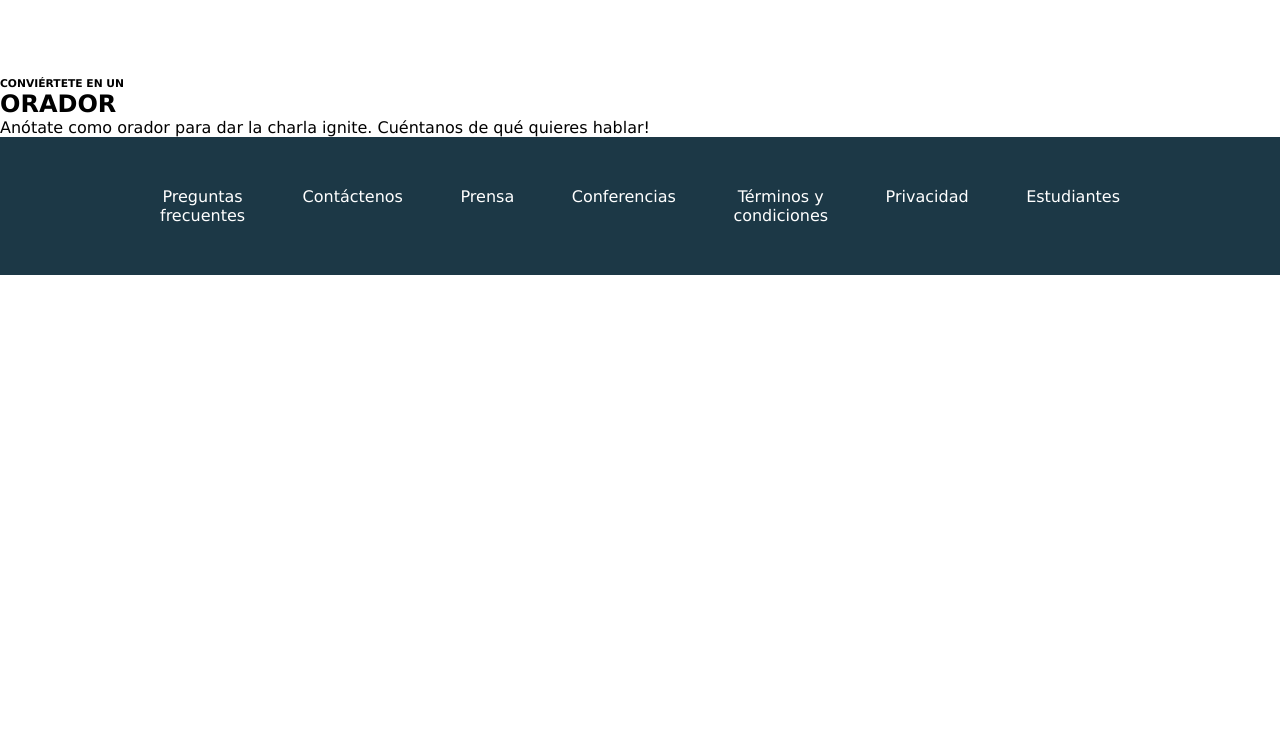
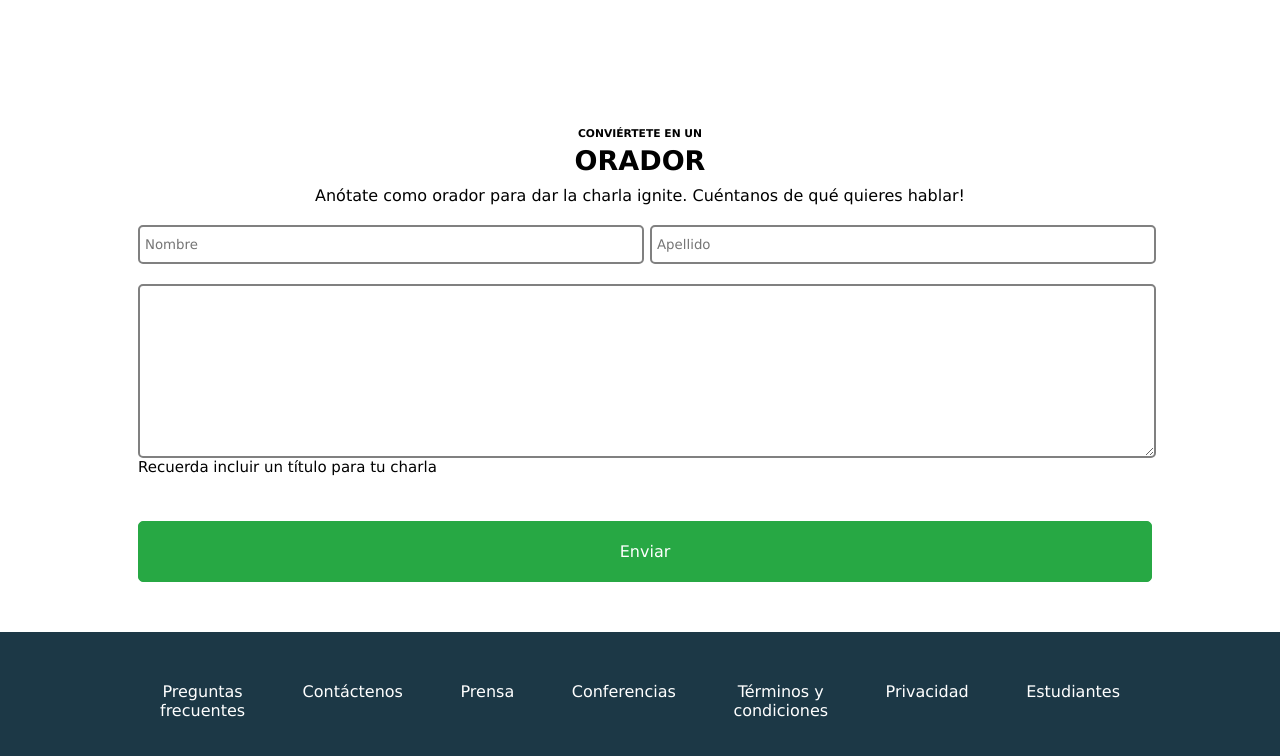
Before and after one commit to h-alfredo-ascazuri/responsive-youtube, a plain HTML site: page index.html in a window 1280 px wide. Shown: the part 1343-2099 px from the top of the page. Before the commit the page ends 1618 px from the top, so only its background shows below. Drawn offline with Linux system fonts and the light colour scheme.

Commit message:
terminado el tutorial de yt

```diff
--- a/index.html
+++ b/index.html
@@ -80,7 +80,20 @@
         <P>Anótate como orador para dar la charla ignite. Cuéntanos de qué quieres hablar!</P>
         <form action="#">
             <div class="datos-form">
-                <div class=""></div>
+                <div class="nombre">
+                    <input type="text" name="nombre" id="nombre" placeholder="Nombre">
+                </div>
+                <div class="apellido">
+                    <input type="text" name="apellido" id="apellido" placeholder="Apellido">
+                </div>
+            </div>
+            <div class="tema">
+                <textarea name="tema" id="tema" cols="30" rows="10" placeholder="Sobre qué quieres hablar?">
+                </textarea>
+                <label for="titulo">Recuerda incluir un título para tu charla</label>
+            </div>
+            <div class="boton-form">
+                <a href="#" class="boton-tickets">Enviar</a>
             </div>
         </form>
     </section>
--- a/styles.css
+++ b/styles.css
@@ -174,7 +174,62 @@ header h4{
 
 /*CONVIERTETE EN ORADOR*/
 #conviertete-en-orador{
-
+    padding: 50px 0px;
+}
+#conviertete-en-orador h6{
+    text-align: center;
+    margin-bottom: 5px;
+}
+#conviertete-en-orador h1{
+    text-align: center;
+    font-size: 27px;
+    margin-bottom: 10px;
+}
+#conviertete-en-orador p{
+    text-align: center;
+    margin-bottom: 10px;
+}
+#conviertete-en-orador form{
+    max-width: 80%;
+    margin: 0px auto;
+}
+.datos-form{
+    display: flex;
+}
+.datos-form div{
+    padding: 10px;
+    flex: 1;
+}
+form label{
+    display: block;
+    margin-bottom: 35px;
+    font-size: 15px;
+}
+form input,
+form textarea{
+    border-radius: 5px;
+    border: 2px solid gray;
+    padding: 10px 5px;
+    outline: 0;
+    width: 100%;
+}
+form input:focus,
+form textarea:focus{
+    border-color: black;
+    box-shadow: 0px 0px 0px 1px black;
+}
+.tema{
+    display: flex;
+    flex-direction: column;
+    padding: 10px;
+}
+.boton-form .boton-tickets{
+    display: block;
+    text-align: center;
+    margin-left: 10px;
+}
+.boton-form .boton-tickets:hover{
+    color: gray;
 }
 
 /*FOOTER*/
@@ -239,6 +294,11 @@ header h4{
         flex-direction: column;
     }
 
+    /*CONVIERTETE EN ORADOR*/
+    .datos-form{
+        flex-direction: column;
+    }
+
     /*FOOTER*/
     #footer{
         display: block;
```
